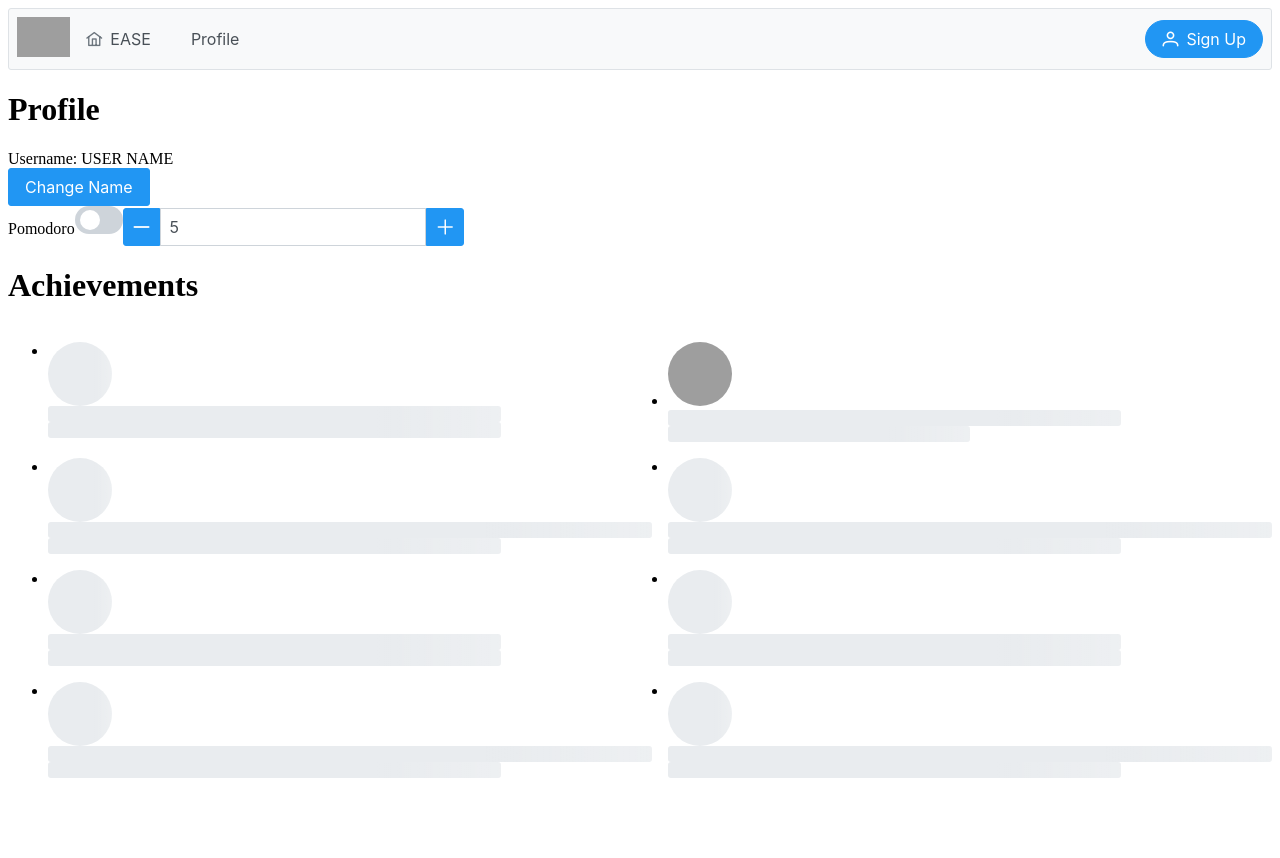
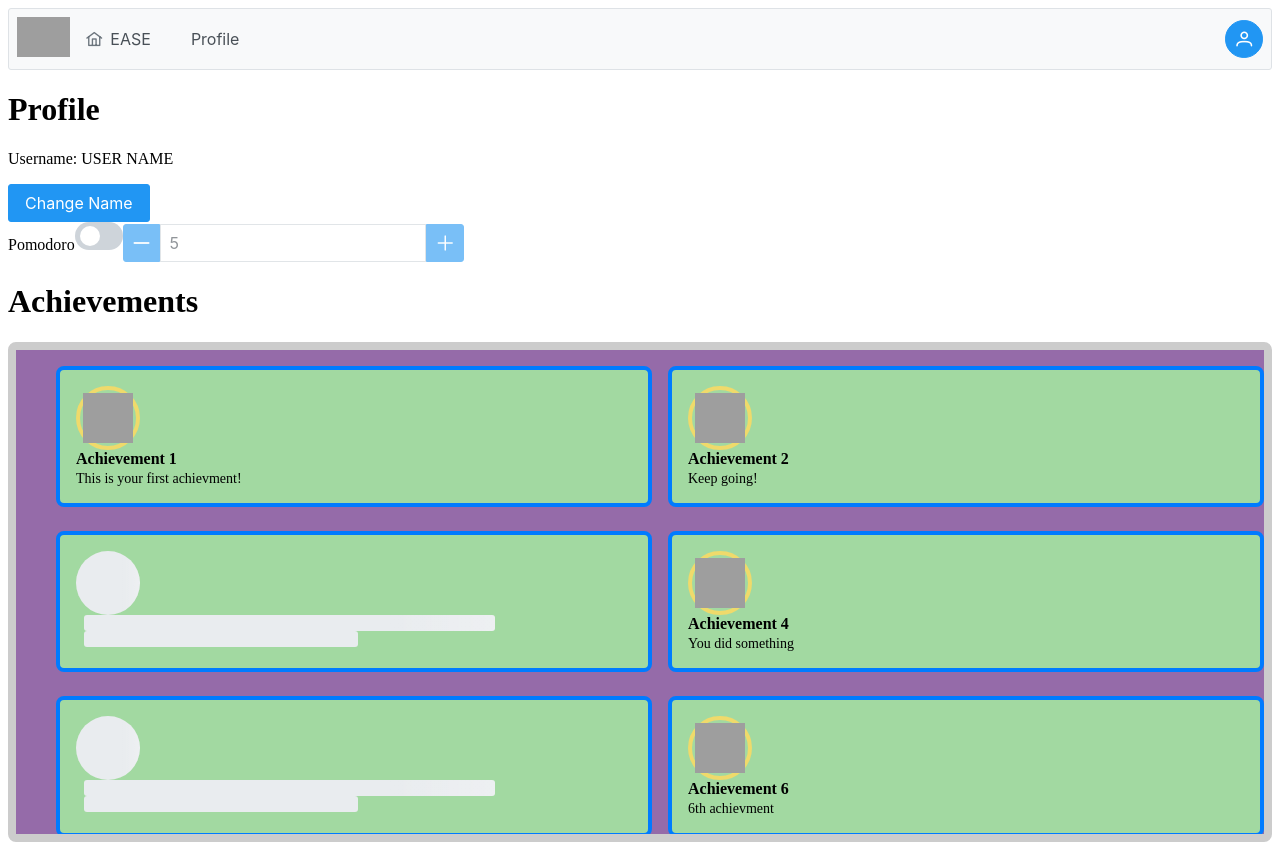
Before and after one commit to MatthewAl2/SASEHACK2024, a React (Create React App) app in the folder frontend/: page / in a window 1280 px wide. Before the commit the page ends 810 px from the top, so only its background shows below. Built offline with nearby package versions, Linux system fonts and the light colour scheme; grey boxes are pictures that could not be loaded.

Commit message:
achievments fleshed out

```diff
--- a/frontend/src/components/profile.js
+++ b/frontend/src/components/profile.js
@@ -3,8 +3,10 @@ import { Button } from 'primereact/button';
 import { Menubar } from 'primereact/menubar';
 import { InputSwitch } from 'primereact/inputswitch';
 import { InputNumber } from 'primereact/inputnumber';
+import { Avatar } from 'primereact/avatar';
 import { Skeleton } from 'primereact/skeleton';
 const showerPath = "images\shower.jpg"
+const space = "       "
 
 
 function Home() {
@@ -15,18 +17,29 @@ function Home() {
     ];
 
     const start = <img alt="logo" src="https://primereact.org/images/logo.png" height="40" />;
-    const end = <Button label="Sign Up" icon="pi pi-user" className="p-button-rounded" />;
-    const username = "USER NAME"
+    const end = <Button icon="pi pi-user" className="p-button-rounded" />;
+    const [username, setUsername] = useState("USER NAME");
     const [pomodoroValue, setValue] = useState(5);
     const [pomodoroChecked, setChecked] = useState(false);
+
+    const achievements =[
+        {title: 'Achievement 1', description: 'This is your first achievment!', unlocked:true},
+        {title: 'Achievement 2', description: 'Keep going!', unlocked:true},
+        {title: 'Achievement 3', description: 'Good job!', unlocked:false},
+        {title: 'Achievement 4', description: 'You did something', unlocked:true},
+        {title: 'Achievement 5', description: 'This is hard', unlocked:false},
+        {title: 'Achievement 6', description: '6th achievment', unlocked:true},
+        {title: 'Achievement 7', description: 'Testing!', unlocked:true},
+        {title: 'Achievement 8', description: 'Final Test Achievment!', unlocked:true},
+    ];
 
     return (
         <div className="App">
             {/* Navbar */}
             <Menubar model={items} start={start} end={end} />
-            <h1>Profile</h1>
             <div className="User name">
-                <header>Username: {username}</header>
+                <h1>Profile</h1>
+                <p>Username: {username}</p>
                 <Button label = "Change Name"/>
 
 
@@ -35,7 +48,7 @@ function Home() {
                 Pomodoro
                 <InputSwitch checked={pomodoroChecked} onChange={(e) => setChecked(e.value)} />
                 <InputNumber value={pomodoroValue} onValueChange={(e) => setValue(e.value)} showButtons buttonLayout="horizontal"
-                incrementButtonIcon="pi pi-plus" decrementButtonIcon="pi pi-minus" step={1} min={0} max={60} />
+                incrementButtonIcon="pi pi-plus" decrementButtonIcon="pi pi-minus" step={1} min={0} max={60} disabled={!pomodoroChecked} />
             </div>
 
 
@@ -43,84 +56,60 @@ function Home() {
             <div className="border-round border-1 surface-border p-4" style = {{
                 maxHeight: '500px',
                 overflowY: 'auto',
+                backgroundColor: '#956BA9',
+                borderColor: '#f0f0f5',
+                border: '8px solid #ccc',
+                borderRadius: '8px',
             }}>
+
                 <ul className="m-0 p-0 list-none" style={{
                     display: 'grid',
-                    gridTemplateColumns: 'repeat(2, 1fr)',  /* Two equal columns */
-                    gap: '1rem'  /* Space between items */
+                    gridTemplateColumns: 'repeat(2, 1fr)',
+                    gap: '1rem',
+                    listStyle: 'none'
                 }}>
-                    <li className="mb-3">
-                    <div className="flex">
-                            <Skeleton shape="circle" size="4rem" className="mr-2"></Skeleton>
-                            <div style={{ flex: '1' }}>
-                                <Skeleton width="75%" className="mb-2"></Skeleton>
-                                <Skeleton width="75%"></Skeleton>
+                    {achievements.map((item, index) => (
+                        <li className="mb-3" style={{
+                            marginBottom: '0.5rem',
+                            backgroundColor: '#a2d9a1',
+                            border: '4px solid #007bff',
+                            borderRadius: '8px',
+                            padding: '1rem',
+                            }}>
+                            <div className="flex" style={{ alignItems: 'center'}}>
+                                {item.unlocked ? (
+                                    <>
+                                        <Avatar image="https://primereact.org/images/logo.png" className="mr-2" style={{width: '4rem', height: '4rem', borderRadius: '50%', border: '4px solid #efda6b', padding: '0.2rem', }}/>
+                                        <div style={{ flex: '1', marginLeft: '0,5rem' }}>
+                                            <h4 style={{ margin: '0 0 0.2rem 0', fontSize: '1rem' }}>{item.title}</h4>
+                                            <p style={{ margin: '0', fontSize: '0.875rem' }}>{item.description}</p>
+                                        </div>
+                                    </>
+                                ): (
+                                    <>
+                                        <Skeleton shape="circle" size="4rem" className="mr-2" style={{
+                                        backgroundColor: '#003d5d',
+                                        animationBackgroundColor: '#003d5d',
+                                        animation: 'none'
+                                    }} />
+                                        <div style={{ flex: '1', marginLeft: '0.5rem' }}>
+                                            <Skeleton width="75%" className="mb-2" style={{
+                                                backgroundColor: '#003d5d', // Custom background color for text skeleton
+                                                animationBackgroundColor: '#003d5d', // Custom shimmer color for text
+                                                animation: 'none'
+                                            }} />
+                                            <Skeleton width="50%" animation= "none" backgroundColorcolor= '#003d5d' style={{
+                                                backgroundColor: '#003d5d', // Custom background color for text skeleton
+                                                animationBackgroundColor: '#003d5d', // Custom shimmer color for text
+                                                animation: 'wave'
+                                            }} />
+                                        </div>
+                                    </>
+
+                                )}
                             </div>
-                        </div>
-                    </li>
-                    <li className="mb-3">
-                        <div className="flex">
-                            <img src="https://primereact.org/images/logo.png" className="mr-2" style={{width: '4rem', height: '4rem', borderRadius: '50%'}}/>
-                            <div style={{ flex: '1' }}>
-                                <Skeleton width="75%" className="mb-2"></Skeleton>
-                                <Skeleton width="50%"></Skeleton>
-                            </div>
-                        </div>
-                    </li>
-                    <li className="mb-3">
-                        <div className="flex">
-                            <Skeleton shape="circle" size="4rem" className="mr-2"></Skeleton>
-                            <div style={{ flex: '1' }}>
-                                <Skeleton width="100%" className="mb-2"></Skeleton>
-                                <Skeleton width="75%"></Skeleton>
-                            </div>
-                        </div>
-                    </li>
-                    <li>
-                        <div className="flex">
-                            <Skeleton shape="circle" size="4rem" className="mr-2"></Skeleton>
-                            <div style={{ flex: '1' }}>
-                                <Skeleton width="100%" className="mb-2"></Skeleton>
-                                <Skeleton width="75%"></Skeleton>
-                            </div>
-                        </div>
-                    </li>
-                    <li className="mb-3">
-                    <div className="flex">
-                            <Skeleton shape="circle" size="4rem" className="mr-2"></Skeleton>
-                            <div style={{ flex: '1' }}>
-                                <Skeleton width="75%" className="mb-2"></Skeleton>
-                                <Skeleton width="75%"></Skeleton>
-                            </div>
-                        </div>
-                    </li>
-                    <li className="mb-3">
-                        <div className="flex">
-                            <Skeleton shape="circle" size="4rem" className="mr-2"></Skeleton>
-                            <div style={{ flex: '1' }}>
-                                <Skeleton width="75%" className="mb-2"></Skeleton>
-                                <Skeleton width="75%"></Skeleton>
-                            </div>
-                        </div>
-                    </li>
-                    <li className="mb-3">
-                        <div className="flex">
-                            <Skeleton shape="circle" size="4rem" className="mr-2"></Skeleton>
-                            <div style={{ flex: '1' }}>
-                                <Skeleton width="100%" className="mb-2"></Skeleton>
-                                <Skeleton width="75%"></Skeleton>
-                            </div>
-                        </div>
-                    </li>
-                    <li>
-                        <div className="flex">
-                            <Skeleton shape="circle" size="4rem" className="mr-2"></Skeleton>
-                            <div style={{ flex: '1' }}>
-                                <Skeleton width="100%" className="mb-2"></Skeleton>
-                                <Skeleton width="75%"></Skeleton>
-                            </div>
-                        </div>
-                    </li>
+                        </li>
+                    ))}
                 </ul>
             </div>
 
```
